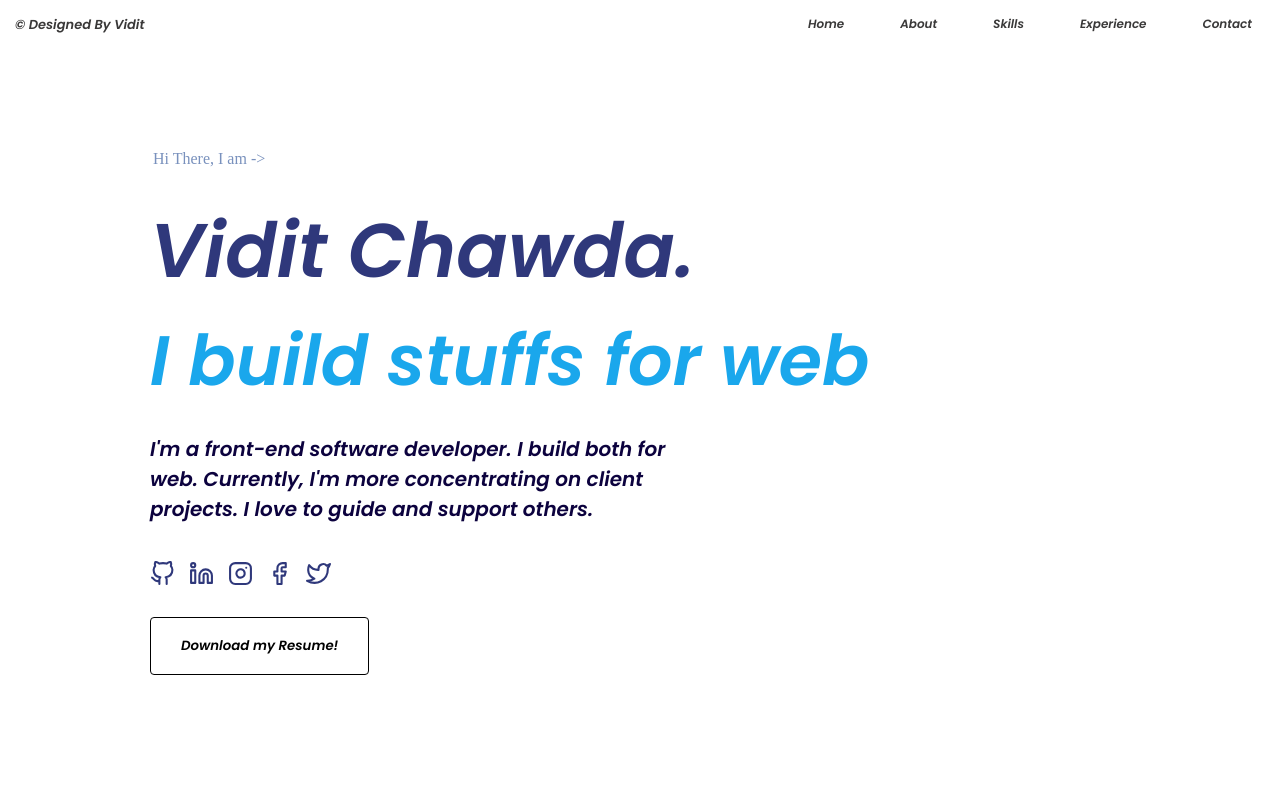
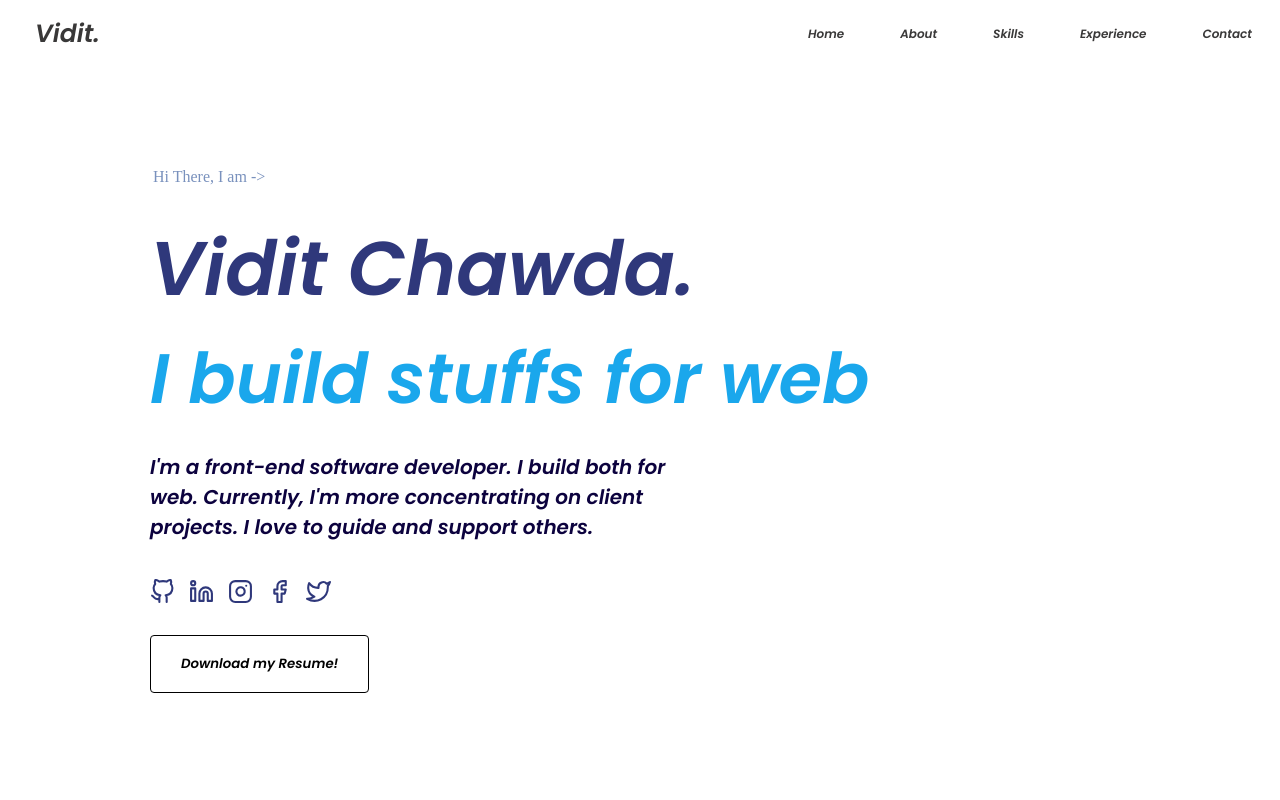
Before and after one commit to ViditChawda/portfolio-final-, a Next.js app: page / in a window 1280 px wide. Shown: the top 800 px of the page. Built offline with nearby package versions, Linux system fonts and the light colour scheme.

Commit message:
headinglogo

```diff
--- a/src/containers/Header.jsx
+++ b/src/containers/Header.jsx
@@ -9,7 +9,7 @@ const Header = () => {
 
   return (
     <nav className={styles.mainnav} >
-      <div>© Designed By Vidit</div>
+      <div className={styles.namelogo}>Vidit.</div>
       <div className={styles.navoptions}>
         <a href="#Home">Home</a>
         <a href="#About">About</a>
--- a/src/styles/containers/Header.module.scss
+++ b/src/styles/containers/Header.module.scss
@@ -1,5 +1,6 @@
 // @import url('https://fonts.googleapis.com/css2?family=Poppins:ital,wght@1,600&display=swap');
 // @import url('https://fonts.googleapis.com/css2?family=Fira+Code:wght@500&display=swap');
+
 
 .mainnav {
     z-index: 300px;
@@ -15,6 +16,12 @@
     font-size: large;
     // border: 1px solid black;
 
+    .namelogo{
+        font-weight: 700;
+        font-size: 25px;
+        margin-left: 20px;
+    }
+
     .copyricon {
         margin-top: 5px;
     }
@@ -22,6 +29,7 @@
     .navoptions {
         display: flex;
         font-size: 15px;
+        margin-top: 10px;
         font-weight: 300;
         // font-family: 'Fira Code', monospace;
         justify-content: space-around;
```
